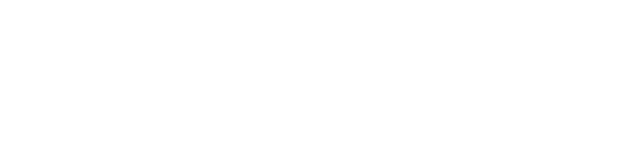
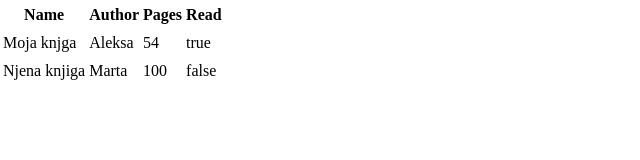
Before and after one commit to AleksaMladenovic/library, a plain HTML site: page index.html in a window 1280 px wide. Shown: the whole page, without its empty margins (0-640 px from the left). Drawn offline with Linux system fonts and the light colour scheme.

Commit message:
Add logic for book representing into table

```diff
--- a/index.html
+++ b/index.html
@@ -8,6 +8,13 @@
     <script defer src="script.js"></script>
 </head>
 <body>
-
+    <table>
+        <tr>
+            <th>Name</th>
+            <th>Author</th>
+            <th>Pages</th>
+            <th>Read</th>
+        </tr>
+    </table>
 </body>
 </html>
--- a/script.js
+++ b/script.js
@@ -0,0 +1,64 @@
+function Book(name, author, pages, read) {
+  this.id = crypto.randomUUID();
+  this.name = name;
+  this.author = author;
+  this.pages = pages;
+  this.read = read;
+}
+const myLibrary = [];
+
+function addBookToLibrary(name, author, pages, read) {
+  let book = new Book(name, author, pages, read);
+  myLibrary.push(book);
+  displayBook(book);
+}
+
+function displayAllBooks() {
+  resetTable();
+  myLibrary.forEach((book) => displayBook(book));
+}
+function resetTable() {
+  const table = document.querySelector("table");
+  table.innerHTML = "";
+  const row = document.createElement("tr");
+  const thName = document.createElement("th");
+  thName.textContent = "Name";
+  const thAuthor = document.createElement("th");
+  thAuthor.textContent = "Author";
+  const thPages = document.createElement("th");
+  thPages.textContent = "Pages";
+  const thRead = document.createElement("th");
+  thRead.textContent = "Read";
+
+  table.appendChild(row);
+  row.appendChild(thName);
+  row.appendChild(thAuthor);
+  row.appendChild(thPages);
+  row.appendChild(thRead);
+}
+function displayBook(book) {
+  const newRow = document.createElement("tr");
+
+  const tdName = document.createElement("td");
+  tdName.textContent = book.name;
+  newRow.appendChild(tdName);
+
+  const tdAuthor = document.createElement("td");
+  tdAuthor.textContent = book.author;
+  newRow.appendChild(tdAuthor);
+
+  const tdPages = document.createElement("td");
+  tdPages.textContent = book.pages;
+  newRow.appendChild(tdPages);
+
+  const tdRead = document.createElement("td");
+  tdRead.textContent = book.read;
+  newRow.appendChild(tdRead);
+
+  const table = document.querySelector("table");
+  table.appendChild(newRow);
+}
+resetTable();
+
+addBookToLibrary("Moja knjga", "Aleksa", 54, true);
+addBookToLibrary("Njena knjiga", "Marta", 100, false);
```
